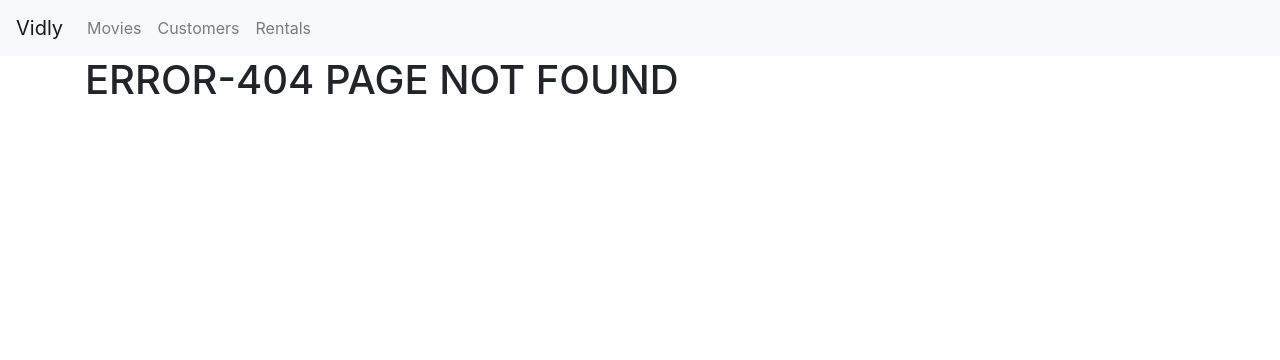
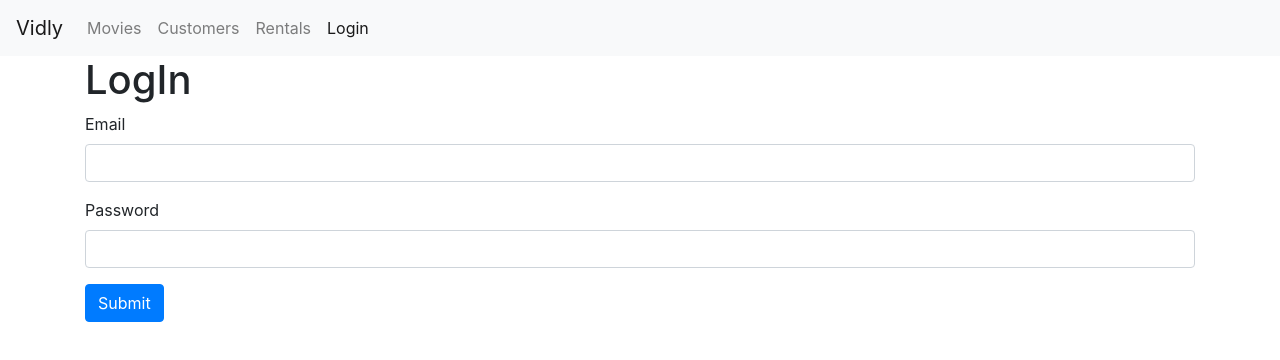
Before and after one commit to Karan-Munjani/vidly, a React (Create React App) app: page /login in a window 1280 px wide. Before the commit this address led to /not-found. Shown: the top 360 px of the page. Built offline with nearby package versions, Linux system fonts and the light colour scheme.

Commit message:
Login Form component added

```diff
--- a/src/App.js
+++ b/src/App.js
@@ -6,6 +6,7 @@ import Customers from "./components/customer";
 import Rentals from "./components/rentals";
 import NotFound from "./components/common/notFound";
 import MovieForm from "./components/movieForm";
+import LoginForm from "./components/loginForm";
 
 function App() {
   return (
@@ -13,6 +14,7 @@ function App() {
       <NavBar />
       <main className="container">
         <Switch>
+          <Route path="/login" component={LoginForm}></Route>
           <Route path="/movies/:id" component={MovieForm}></Route>
           <Route path="/movies" component={MoviesTable}></Route>
           <Route path="/customers" component={Customers}></Route>
--- /dev/null
+++ b/src/components/loginForm.jsx
@@ -0,0 +1,35 @@
+import React, { Component } from "react";
+class LoginForm extends Component {
+  render() {
+    return (
+      <div>
+        <h1>LogIn</h1>
+        <form>
+          <div className="form-group">
+            <label htmlFor="e-mail">Email</label>
+            <input
+              type="text"
+              name="e-mail"
+              id="e-mail"
+              className="form-control"
+            />
+          </div>
+
+          <div className="form-group">
+            <label htmlFor="password">Password</label>
+            <input
+              type="password"
+              name="passsword"
+              id="password"
+              className="form-control"
+            />
+          </div>
+
+          <button className="btn btn-primary">Submit</button>
+        </form>
+      </div>
+    );
+  }
+}
+
+export default LoginForm;
--- a/src/components/navbar.jsx
+++ b/src/components/navbar.jsx
@@ -34,6 +34,11 @@ const NavBar = () => {
               Rentals
             </NavLink>
           </li>
+          <li className="navbar-item">
+            <NavLink className="nav-link" to="/login">
+              Login
+            </NavLink>
+          </li>
         </ul>
       </div>
     </nav>
```
